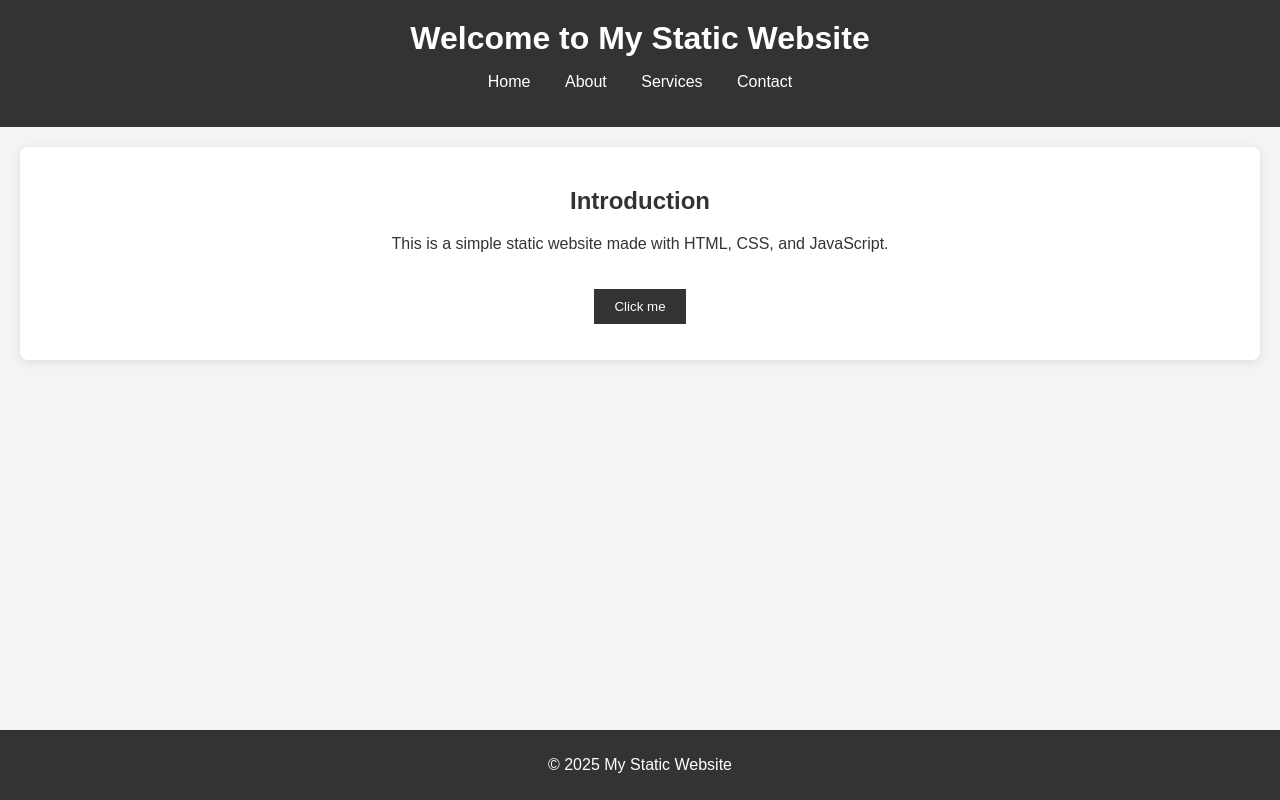
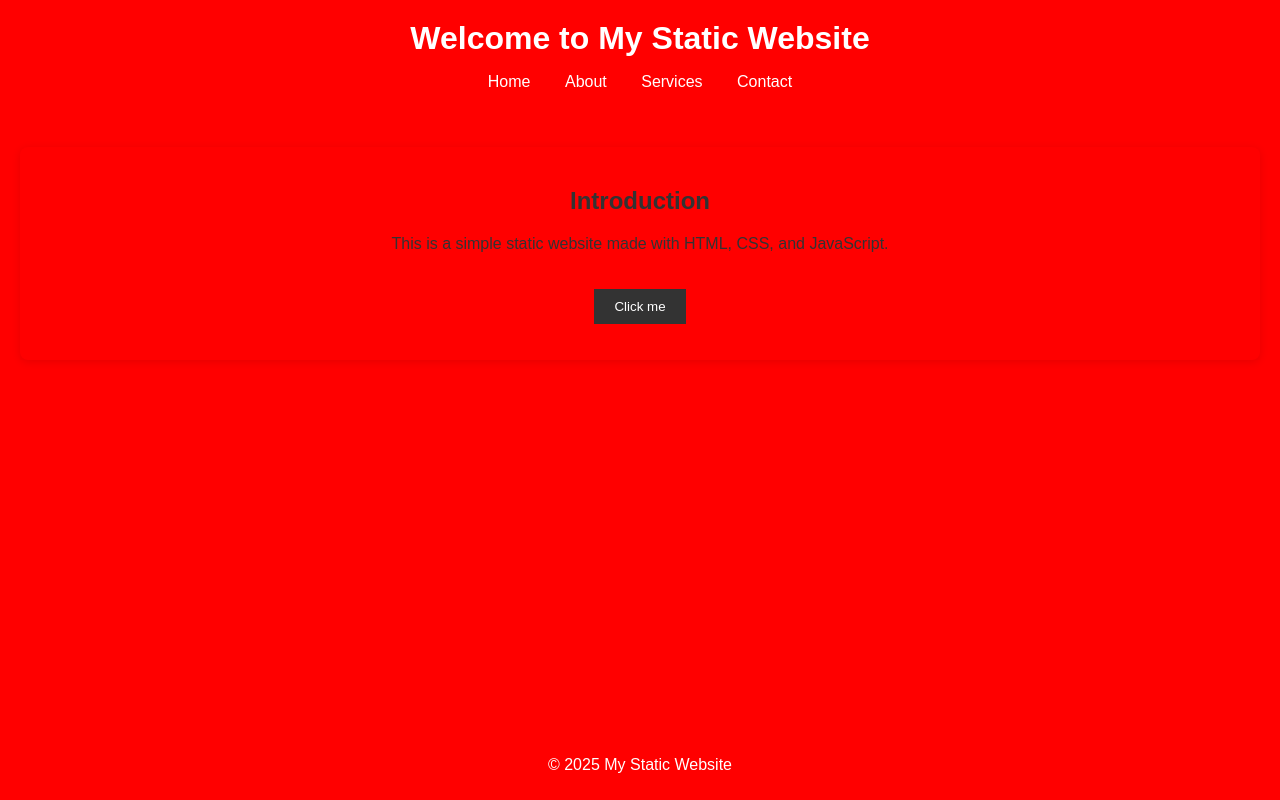
Before and after one commit to rana-saboorr/dsd, a plain HTML site: page index.html in a window 1280 px wide. Drawn offline with Linux system fonts and the light colour scheme.

Commit message:
Update style.css

```diff
--- a/style.css
+++ b/style.css
@@ -3,13 +3,13 @@ body {
     font-family: Arial, sans-serif;
     margin: 0;
     padding: 0;
-    background-color: #f4f4f4;
+    background-color: red;
     color: #333;
 }
 
 /* Header Styling */
 header {
-    background-color: #333;
+    background-color: red;
     color: white;
     padding: 20px;
     text-align: center;
@@ -45,7 +45,7 @@ main {
 }
 
 #intro {
-    background-color: #fff;
+    background-color: red;
     padding: 20px;
     border-radius: 8px;
     box-shadow: 0 2px 10px rgba(0, 0, 0, 0.1);
@@ -66,7 +66,7 @@ button:hover {
 
 /* Footer Styling */
 footer {
-    background-color: #333;
+    background-color: red;
     color: white;
     text-align: center;
     padding: 10px 0;
```
